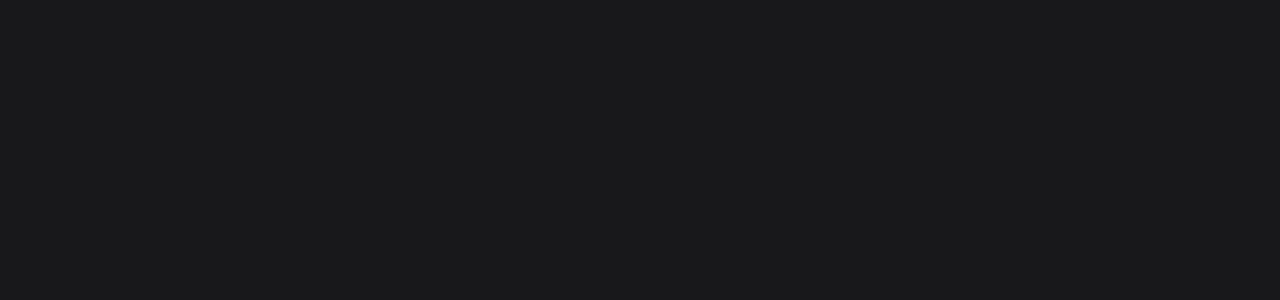
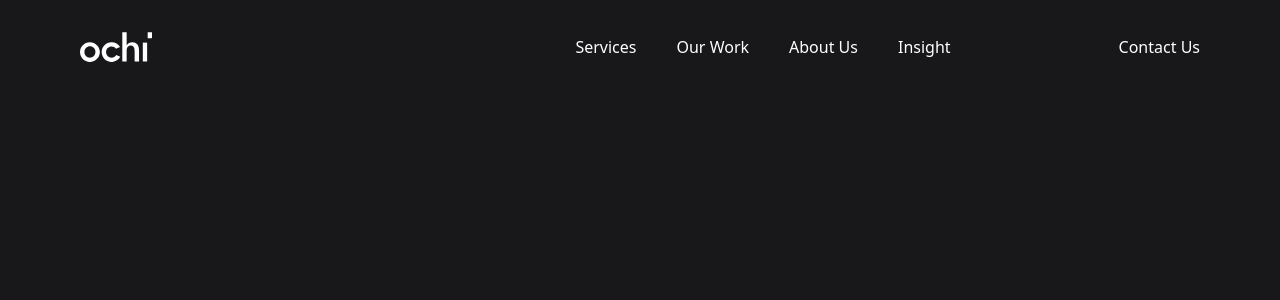
Before and after one commit to raghavuday98/ochi, a React (Vite) app: page / in a window 1280 px wide. Shown: the top 300 px of the page. Built offline with nearby package versions, Linux system fonts and the light colour scheme.

Commit message:
new commit

```diff
--- a/src/App.jsx
+++ b/src/App.jsx
@@ -1,9 +1,14 @@
-import React from 'react'
+import React from "react";
+import Navbar from "./components/Navbar";
+import LandingPage from "./components/LandingPage";
 
 function App() {
   return (
-    <div className='w-full h-screen bg-zinc-900'></div>
-  )
+    <div className="w-full h-screen text-white">
+      <Navbar />
+      <LandingPage />
+    </div>
+  );
 }
 
-export default App
+export default App;
--- /dev/null
+++ b/src/components/LandingPage.jsx
@@ -0,0 +1,9 @@
+import React from 'react'
+
+function LandingPage() {
+  return (
+    <div className='w-full h-screen bg-zinc-900'></div>
+  )
+}
+
+export default LandingPage
--- /dev/null
+++ b/src/components/Navbar.jsx
@@ -0,0 +1,45 @@
+import React from "react";
+
+function Navbar() {
+  return (
+    <div className="fixed z-[999] w-full px-20 py-8 font-['Neue Montreal'] flex justify-between items-center">
+      <div className="logof">
+        <svg
+          width="72"
+          height="30"
+          viewBox="0 0 72 30"
+          fill="none"
+          xmlns="http://www.w3.org/2000/svg"
+        >
+          <path
+            d="M9.8393 10.2032C4.22951 10.3257 -0.0459221 14.7356 0.000372391 20.2752C0.0412204 25.3548 4.57808 30.3608 10.6862 29.9226C15.5145 29.5768 19.9015 25.4119 19.8525 20.0057C19.8035 14.5995 15.1904 10.0916 9.8393 10.2032ZM9.89649 25.7005C6.87101 25.7005 4.39834 23.1144 4.40924 19.9839C4.39525 19.2507 4.52792 18.522 4.79947 17.8407C5.07102 17.1594 5.47597 16.5392 5.99056 16.0164C6.50515 15.4937 7.11902 15.0789 7.79613 14.7966C8.47324 14.5142 9.19995 14.3698 9.93362 14.372C10.6673 14.3742 11.3931 14.5228 12.0686 14.8092C12.744 15.0956 13.3554 15.514 13.8668 16.0398C14.3783 16.5656 14.7796 17.1882 15.0471 17.8711C15.3146 18.554 15.4429 19.2834 15.4246 20.0166C15.4409 23.1008 12.9111 25.7059 9.88832 25.7005H9.89649Z"
+            fill="currentColor"
+          ></path>
+          <path
+            d="M62.8086 29.4855H67.1222V10.6372H62.8086V29.4855Z"
+            fill="currentColor"
+          ></path>
+          <path
+            d="M67.6816 0.172852V6.13439H71.5322C71.6738 6.13439 71.8046 6.13439 72.0006 6.11534V0.172852H67.6816Z"
+            fill="currentColor"
+          ></path>
+          <path
+            d="M31.5648 25.7016C28.5393 25.7016 26.0667 23.1156 26.0776 19.9851C26.0936 18.5291 26.6764 17.1366 27.7023 16.1029C28.7282 15.0692 30.1166 14.4757 31.573 14.4482C32.4198 14.4541 33.2537 14.6557 34.0095 15.0373C34.7654 15.4188 35.4227 15.97 35.9301 16.6477L40.0667 15.0144C38.2884 12.0853 35.0669 10.1145 31.4995 10.1989C25.8897 10.3214 21.6142 14.7313 21.6605 20.2709C21.7014 25.3505 26.2382 30.3565 32.3464 29.9183C33.9908 29.7803 35.5761 29.2408 36.9631 28.347C38.3501 27.4532 39.4963 26.2326 40.3009 24.7924L36.2542 22.9931C35.7705 23.8086 35.0851 24.486 34.2638 24.9604C33.4426 25.4347 32.5132 25.69 31.5648 25.7016Z"
+            fill="currentColor"
+          ></path>
+          <path
+            d="M52.4097 10.1387C51.2512 10.1119 50.1066 10.3947 49.0941 10.958C48.0816 11.5212 47.2379 12.3445 46.6501 13.3427V0.172852H42.293V29.4688H46.6501C46.6501 29.1721 46.6501 18.7816 46.6501 18.7816C46.6501 15.6946 47.8619 13.4352 50.8084 13.4352C54.6046 13.4352 54.6209 17.4178 54.6209 19.6962C54.6209 22.9165 54.6209 25.5189 54.6209 28.7393V29.4987H59.0271C59.0271 29.3708 59.0488 29.2728 59.0488 29.1721C59.0488 25.5108 59.0951 21.8522 59.0325 18.1909C58.9916 15.6538 58.5015 10.1387 52.4097 10.1387Z"
+            fill="currentColor"
+          ></path>
+        </svg>
+      </div>
+      <div className="links flex gap-10">
+        {["Services", "Our Work", "About Us", "Insight", "Contact Us"].map((item, index) => (
+          <a key={index} className={`text-md capitalize font-light ${index === 4 && "ml-32"}`}>{item}</a>
+        ))}
+      </div>
+    </div>
+  );
+}
+
+export default Navbar;
```
